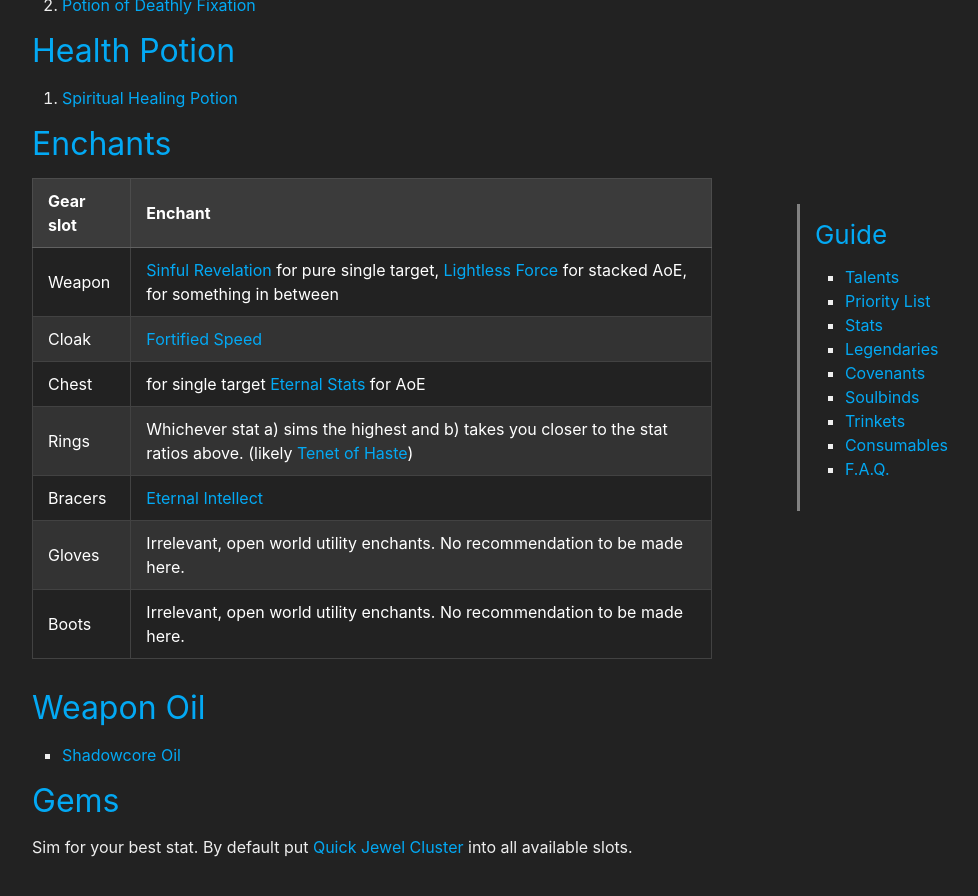
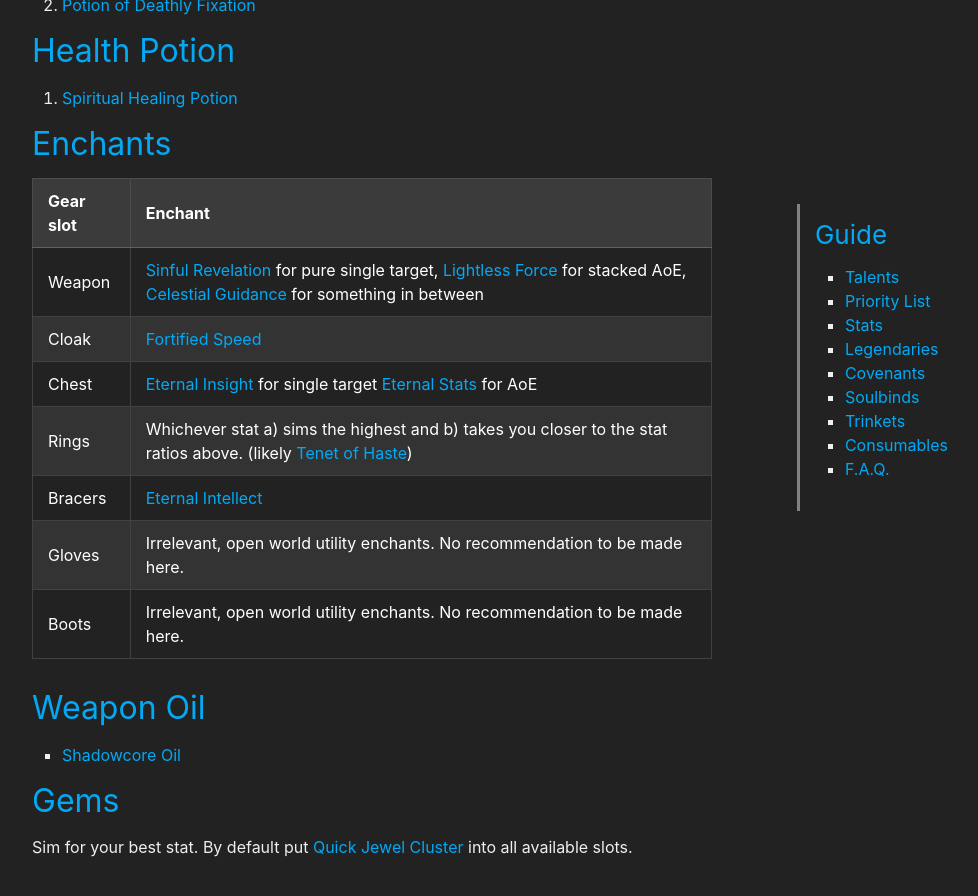
Before and after one commit to stormearthandlava/stormearthandlava.github.io, a Jekyll site: the page built from guide/general/consumables.md, in a window 1280 px wide and 900 px high, scrolled down 823 px. Shown: the top 896 px of the window, without its empty margins (268-1246 px from the left). Built offline with Jekyll 4.4.1, drawn with Linux system fonts in a browser that asks for light colours; a script that is not in the unit is left out.

Commit message:
add missing enchantments

```diff
--- a/_data/item.yml
+++ b/_data/item.yml
@@ -79,6 +79,8 @@ crit_gem: <a href="https://shadowlands.wowhead.com/item=173127" target="blank">D
 versatile_jewel_cluster: <a href="https://shadowlands.wowhead.com/item=173129" target="blank">Versatile Jewel Cluster</a>
 vers_gem: <a href="https://shadowlands.wowhead.com/item=173129" target="blank">Versatile Jewel Cluster</a>
 
+eternal_insight: <a href=" https://shadowlands.wowhead.com/spell=342316" target="blank">Eternal Insight</a>
+celestial_guidance: <a href=" https://shadowlands.wowhead.com/spell=309627" target="blank">Celestial Guidance</a>
 lightless_force: <a href=" https://shadowlands.wowhead.com/spell=309620" target="blank">Lightless Force</a>
 sinful_revelation: <a href="https://shadowlands.wowhead.com/spell=309623" target="blank">Sinful Revelation</a>
 eternal_stats: <a href="https://shadowlands.wowhead.com/spell=324773" target="blank">Eternal Stats</a>
```
